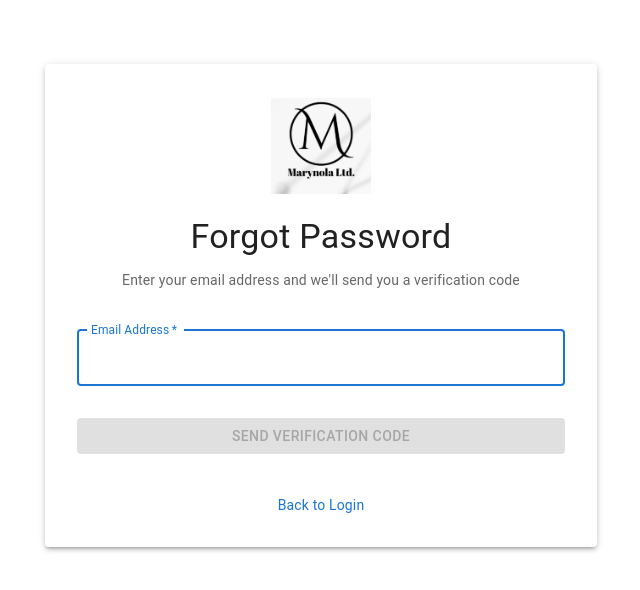
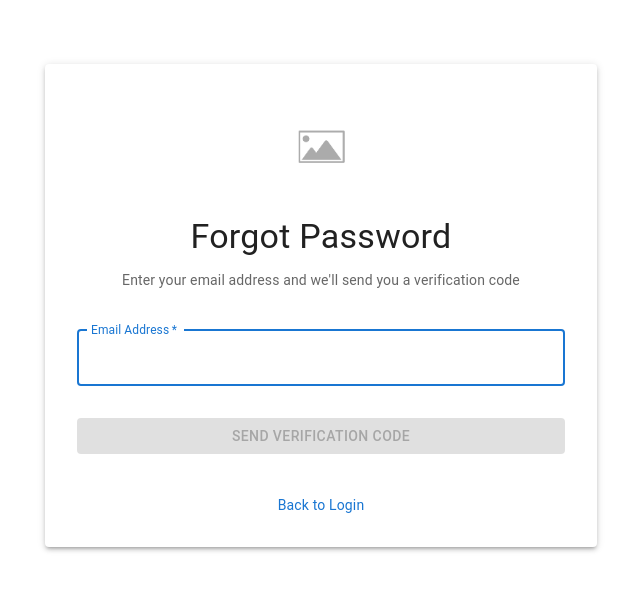
Before and after one commit to adegbite17/Marynola, a React (Create React App) app in the folder frontend/: page /forgot-password in a window 1280 px wide. Shown: the top 590 px of the page, without its empty margins (319-959 px from the left). Built offline with nearby package versions, Linux system fonts and the light colour scheme; no server answers.

Commit message:
Change logo image source to placeholder

```diff
--- a/frontend/src/components/auth/ForgotPassword.js
+++ b/frontend/src/components/auth/ForgotPassword.js
@@ -134,7 +134,7 @@ const ForgotPassword = () => {
                 <Paper elevation={3} sx={{p: 4}}>
                     <Box sx={{textAlign: 'center', mb: 3}}>
                         <img
-                            src="/marynola.jpg"
+                            src="/placeholder.png"
                             alt="Marynola Logo"
                             style={{
                                 width: '100px',
```
